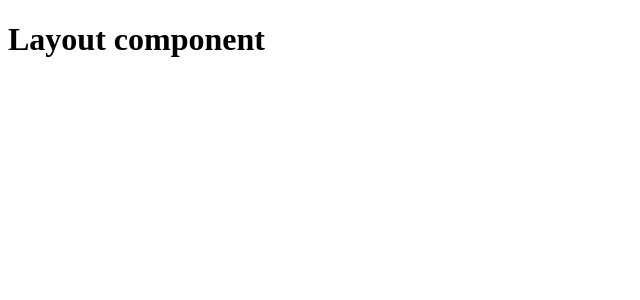
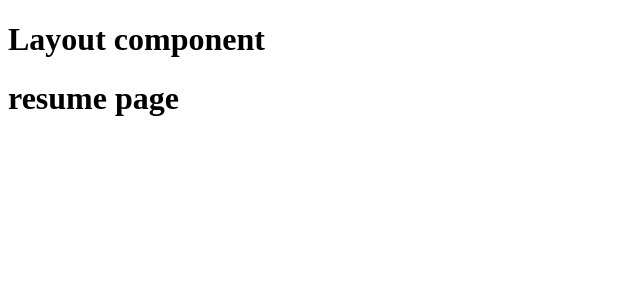
Before and after one commit to giuseppe-g-gelardi/portfolio-website, a React (Create React App) app: page /resume in a window 1280 px wide. Before the commit this address had no page. Shown: the top 300 px of the page, without its empty margins (0-640 px from the left). Built offline with nearby package versions, Linux system fonts and the light colour scheme.

Commit message:
add resume page, import into app, add route

```diff
--- a/src/App.jsx
+++ b/src/App.jsx
@@ -3,6 +3,7 @@
 
 import Layout from './components/Layout'
 import Home from './pages/Home'
+import Resume from './pages/Resume'
 
 export default function App() {
   return (
@@ -10,6 +11,7 @@
     <Layout />
       <Routes>
         <Route path='/' element={<Home />} />
+        <Route path='/resume' element={<Resume />} />
       </Routes>
     </>
   )
--- /dev/null
+++ b/src/pages/Resume.jsx
@@ -0,0 +1,9 @@
+import React from 'react'
+
+export default function Resume() {
+  return (
+    <div>
+      <h1>resume page</h1>
+    </div>
+  )
+}
```
Also changed, not shown: 1 other file (tests, documents, lock files or other folders).
